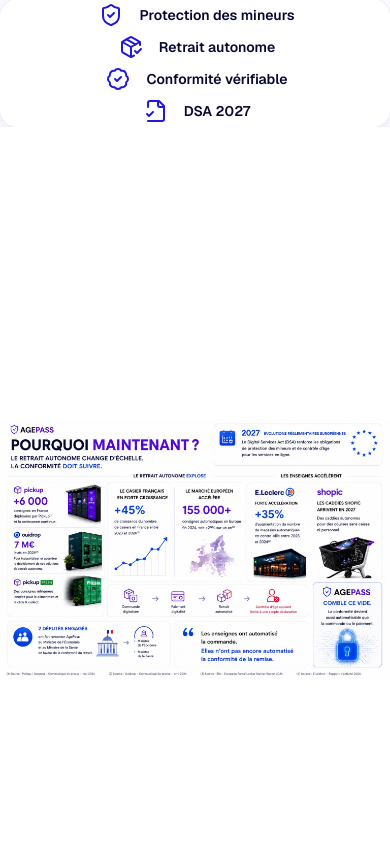
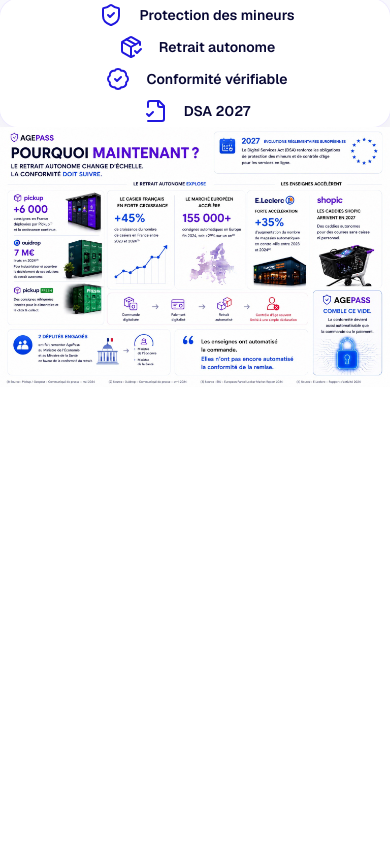
Before and after one commit to AgePass/agepass, a Next.js app: page / in a window 390 px wide. Shown: the part 1096-1944 px from the top of the page. Built offline with nearby package versions, Linux system fonts and the light colour scheme.

Commit message:
Align why-now section to reference frame

```diff
--- a/src/components/sections/how-it-works.tsx
+++ b/src/components/sections/how-it-works.tsx
@@ -6,14 +6,15 @@
     <section
       id="s2"
       aria-label="Pourquoi maintenant ?"
-      className="relative z-10 flex min-h-screen w-full scroll-mt-16 items-center justify-center bg-white px-4 py-10 sm:px-6 lg:px-10"
+      className="relative z-[var(--z-overlay)] min-h-screen w-screen scroll-mt-0 overflow-hidden bg-white"
     >
       <Image
         src={whyNowReference}
         alt="Pourquoi maintenant ? Le retrait autonome change d'échelle. La conformité doit suivre."
         priority
+        unoptimized
         sizes="(min-width: 1536px) 1536px, 100vw"
-        className="h-auto w-full max-w-[1536px]"
+        className="block h-auto w-screen max-w-none"
       />
     </section>
   );
```
